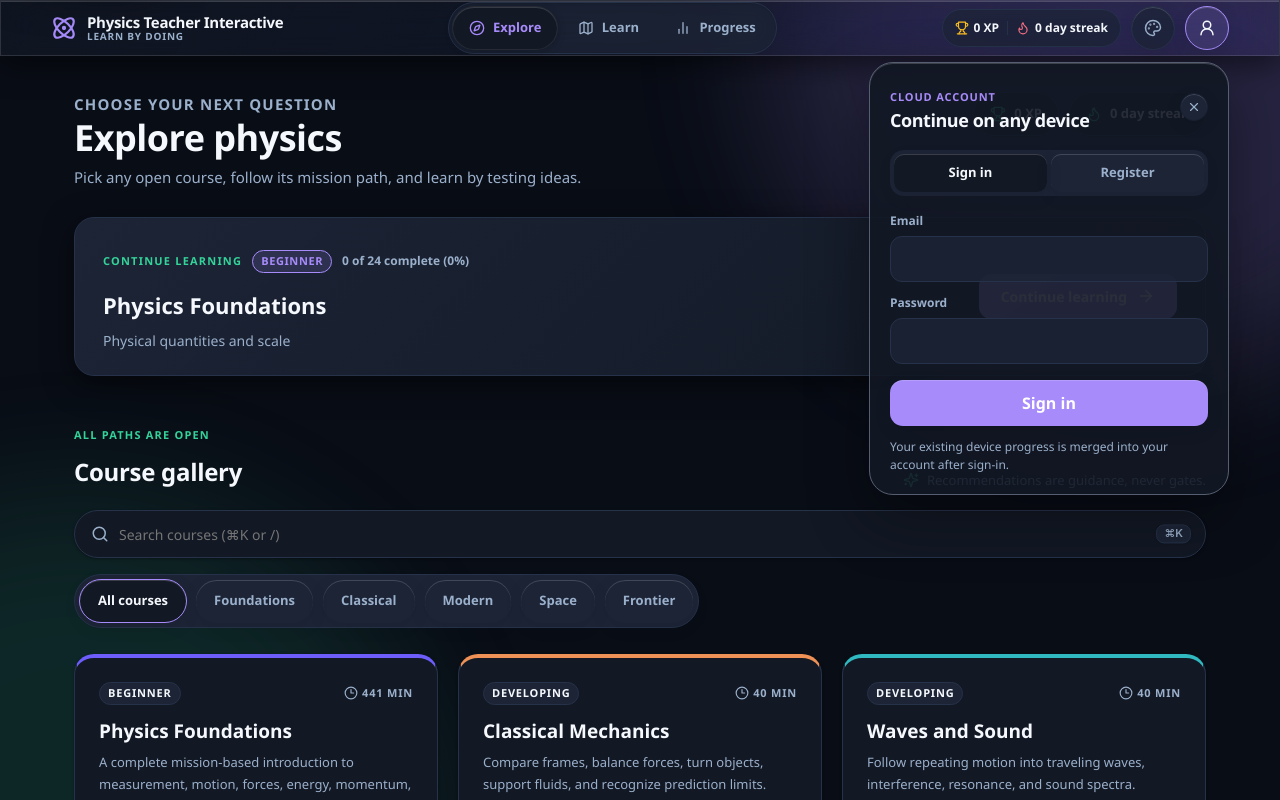
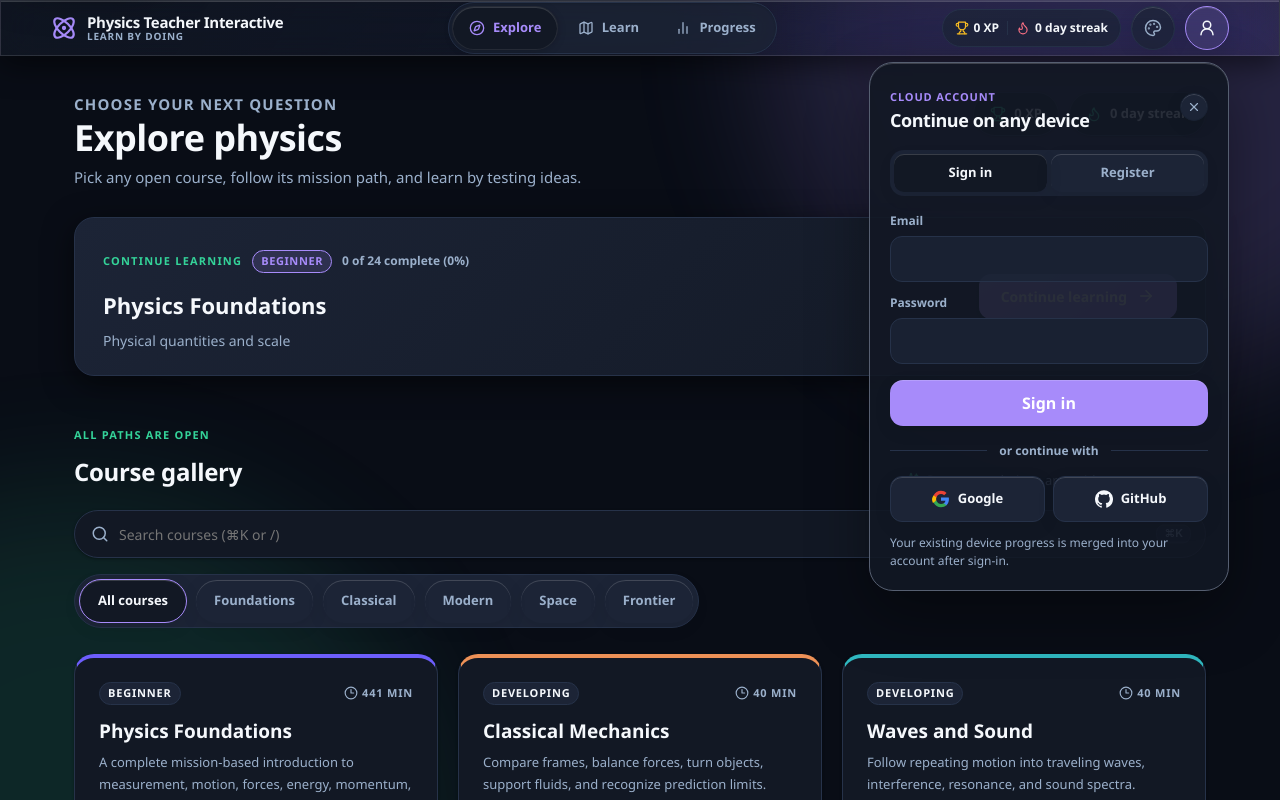
Before and after one commit to RmaNMetaverse/Physics-Teacher-Interactive, a React (Vite) app: page /#/explore in a window 1280 px wide. Both pictures are taken after a click on the button "Account". Shown: the top 800 px of the page. Built offline with nearby package versions, Linux system fonts and the light colour scheme; no server answers.

Commit message:
feat: add Google and GitHub OAuth SSO to account popover

```diff
--- a/src/cloud/useCloudAccount.ts
+++ b/src/cloud/useCloudAccount.ts
@@ -5,6 +5,8 @@ import { saveProgressV2 } from '../progress/progress';
 import type { LearnerProgressV2 } from '../progress/types';
 import { loadAndMergeProgress, saveCloudProgress, type SyncState } from './progress-sync';
 import { isCloudConfigured, supabase } from './supabase';
+
+export type OAuthProvider = 'google' | 'github';
 
 export interface CloudAccount {
   configured: boolean;
@@ -14,6 +16,7 @@ export interface CloudAccount {
   error: string;
   signUp(email: string, password: string): Promise<string>;
   signIn(email: string, password: string): Promise<void>;
+  signInWithProvider(provider: OAuthProvider): Promise<void>;
   signOut(): Promise<void>;
   syncNow(): Promise<void>;
 }
@@ -102,6 +105,16 @@ export function useCloudAccount(
       const { error: authError } = await supabase.auth.signInWithPassword({ email, password });
       if (authError) throw authError;
     },
+    async signInWithProvider(provider) {
+      if (!supabase) throw new Error('Cloud sync is not configured.');
+      const { error: authError } = await supabase.auth.signInWithOAuth({
+        provider,
+        options: {
+          redirectTo: window.location.origin + window.location.pathname,
+        },
+      });
+      if (authError) throw authError;
+    },
     async signOut() {
       if (!supabase) return;
       const { error: authError } = await supabase.auth.signOut();
--- a/src/components/navigation/AccountPopover.tsx
+++ b/src/components/navigation/AccountPopover.tsx
@@ -81,6 +81,17 @@ export function AccountPopover({ account, isOpen, onClose }: AccountPopoverProps
               {mode === 'register' ? 'Create account' : 'Sign in'}
             </button>
           </form>
+          <div className="account-sso-divider" aria-hidden="true"><span>or continue with</span></div>
+          <div className="account-sso-buttons">
+            <button type="button" className="account-sso-button" onClick={() => void account.signInWithProvider('google')} disabled={busy}>
+              <svg aria-hidden="true" width="18" height="18" viewBox="0 0 24 24"><path fill="#4285F4" d="M22.56 12.25c0-.78-.07-1.53-.2-2.25H12v4.26h5.92a5.06 5.06 0 0 1-2.2 3.32v2.77h3.57c2.08-1.92 3.28-4.74 3.28-8.1z"/><path fill="#34A853" d="M12 23c2.97 0 5.46-.98 7.28-2.66l-3.57-2.77c-.98.66-2.23 1.06-3.71 1.06-2.86 0-5.29-1.93-6.16-4.53H2.18v2.84C3.99 20.53 7.7 23 12 23z"/><path fill="#FBBC05" d="M5.84 14.09c-.22-.66-.35-1.36-.35-2.09s.13-1.43.35-2.09V7.07H2.18A11.96 11.96 0 0 0 0 12c0 1.94.46 3.77 1.28 5.4l3.56-2.77.01-.54z"/><path fill="#EA4335" d="M12 5.38c1.62 0 3.06.56 4.21 1.64l3.15-3.15C17.45 2.09 14.97 1 12 1 7.7 1 3.99 3.47 2.18 7.07l3.66 2.84c.87-2.6 3.3-4.53 6.16-4.53z"/></svg>
+              Google
+            </button>
+            <button type="button" className="account-sso-button" onClick={() => void account.signInWithProvider('github')} disabled={busy}>
+              <svg aria-hidden="true" width="18" height="18" viewBox="0 0 24 24" fill="currentColor"><path d="M12 .3a12 12 0 0 0-3.8 23.38c.6.12.83-.26.83-.57L9 21.07c-3.34.72-4.04-1.61-4.04-1.61-.55-1.39-1.33-1.76-1.33-1.76-1.09-.74.08-.73.08-.73 1.2.09 1.84 1.24 1.84 1.24 1.07 1.83 2.8 1.3 3.49 1 .11-.78.42-1.3.76-1.6-2.67-.31-5.47-1.33-5.47-5.93 0-1.31.47-2.38 1.24-3.22-.13-.3-.54-1.52.12-3.18 0 0 1-.32 3.3 1.23a11.5 11.5 0 0 1 6.02 0c2.28-1.55 3.29-1.23 3.29-1.23.66 1.66.25 2.88.12 3.18a4.65 4.65 0 0 1 1.24 3.22c0 4.61-2.8 5.62-5.48 5.92.43.37.81 1.1.81 2.22l-.01 3.29c0 .31.22.69.83.57A12 12 0 0 0 12 .3"/></svg>
+              GitHub
+            </button>
+          </div>
           <p className="account-privacy">Your existing device progress is merged into your account after sign-in.</p>
           {message && <p className="account-message" role="status">{message}</p>}
         </>
--- a/src/styles/account.css
+++ b/src/styles/account.css
@@ -89,6 +89,14 @@
 .spin { animation: account-spin .9s linear infinite; }
 @keyframes account-spin { to { transform: rotate(360deg); } }
 
+.account-sso-divider { display: flex; align-items: center; gap: 12px; margin: 16px 0; color: var(--muted); font-size: 12px; font-weight: 600; }
+.account-sso-divider::before,
+.account-sso-divider::after { content: ''; flex: 1; height: 1px; background: var(--line); }
+.account-sso-buttons { display: grid; grid-template-columns: 1fr 1fr; gap: 8px; }
+.account-sso-button { display: inline-flex; align-items: center; justify-content: center; gap: 8px; min-height: 46px; border: 1px solid var(--line); border-radius: 12px; color: var(--text); background: var(--raised); font-size: 13px; font-weight: 700; }
+.account-sso-button:hover { border-color: var(--accent); background: var(--accent-soft); }
+.account-sso-button:disabled { opacity: .5; pointer-events: none; }
+
 @media (max-width: 768px) {
   .telemetry-pill { display: none; }
   .account-popover { position: fixed; top: 62px; right: 12px; left: 12px; width: auto; }
```
Also changed, not shown: 1 other file (tests, documents, lock files or other folders).
